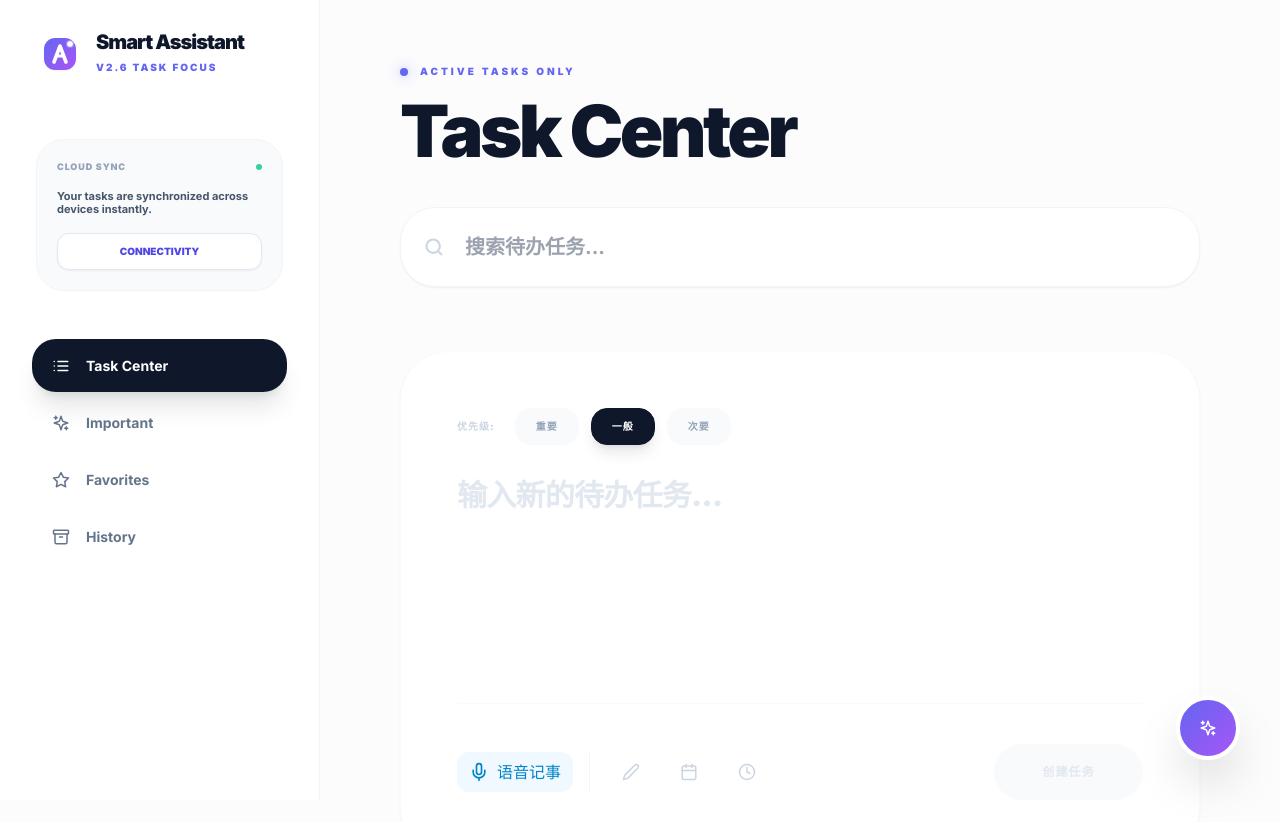
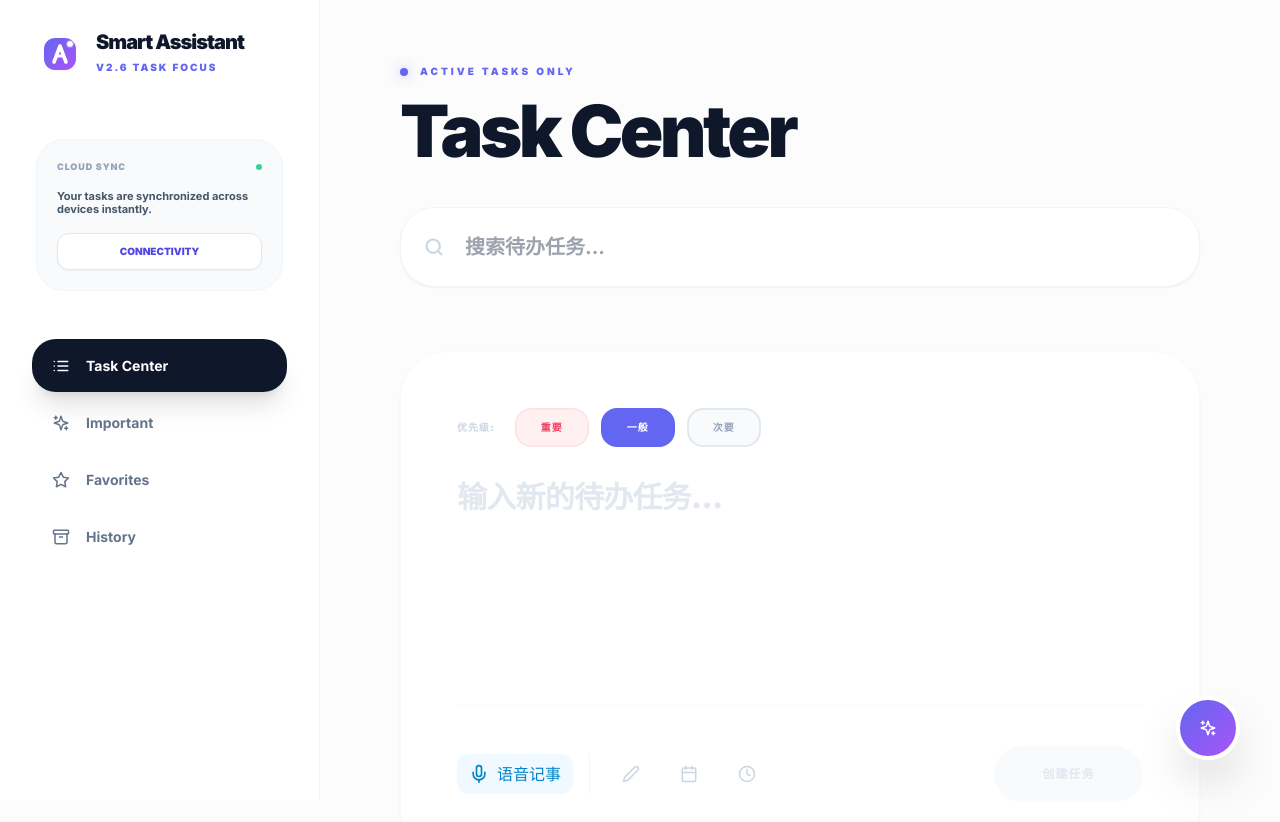
Before and after one commit to 821920046/Smart-Assistant, a React (Vite) app: page / in a window 1280 px wide. Shown: the top 822 px of the page. Built offline with nearby package versions, Linux system fonts and the light colour scheme.

Commit message:
feat(MemoEditor): Improve priority selection UI
Refactors the priority selection component in `MemoEditor.tsx` to use a configuration object for managing UI states and styles for each priority level. This improves code organization and maintainability.

```diff
--- a/components/MemoEditor.tsx
+++ b/components/MemoEditor.tsx
@@ -80,6 +80,24 @@ const MemoEditor: React.FC<MemoEditorProps> = ({ onSave }) => {
     }
   };
 
+  const priorityConfig = {
+    important: {
+      label: '重要',
+      active: 'bg-rose-500 text-white border-rose-500 shadow-rose-100',
+      inactive: 'bg-rose-50 text-rose-500 border-rose-100 hover:border-rose-200'
+    },
+    normal: {
+      label: '一般',
+      active: 'bg-indigo-500 text-white border-indigo-500 shadow-indigo-100',
+      inactive: 'bg-indigo-50 text-indigo-500 border-indigo-100 hover:border-indigo-200'
+    },
+    secondary: {
+      label: '次要',
+      active: 'bg-slate-500 text-white border-slate-500 shadow-slate-100',
+      inactive: 'bg-slate-50 text-slate-400 border-slate-200 hover:border-slate-300'
+    }
+  };
+
   return (
     <div className="bg-white rounded-[32px] md:rounded-[48px] p-6 md:p-14 border border-slate-50 shadow-sm focus-within:shadow-xl transition-all duration-500">
       <div className="flex flex-wrap items-center gap-3 mb-8">
@@ -88,13 +106,11 @@ const MemoEditor: React.FC<MemoEditorProps> = ({ onSave }) => {
           <button
             key={p}
             onClick={() => setPriority(p)}
-            className={`px-5 py-2.5 rounded-2xl text-[10px] font-black uppercase tracking-widest transition-all border ${
-              priority === p
-                ? 'bg-slate-900 text-white border-slate-900 shadow-lg'
-                : 'bg-slate-50 text-slate-400 border-slate-50 hover:border-slate-200'
+            className={`px-6 py-2.5 rounded-2xl text-[10px] font-black uppercase tracking-widest transition-all border-2 ${
+              priority === p ? priorityConfig[p].active : priorityConfig[p].inactive
             }`}
           >
-            {p === 'important' ? '重要' : p === 'normal' ? '一般' : '次要'}
+            {priorityConfig[p].label}
           </button>
         ))}
       </div>
@@ -126,11 +142,11 @@ const MemoEditor: React.FC<MemoEditorProps> = ({ onSave }) => {
           <VoiceInterface onTranscriptionComplete={(text) => setContent(prev => prev ? prev + '\n' + text : text)} isCompact={false} />
           <div className="h-10 w-[1px] bg-slate-100 hidden sm:block mx-1" />
           <div className="flex gap-2">
-            <button onClick={() => setShowWhiteboard(true)} className={`p-4 rounded-2xl transition-all active:scale ${sketchData ? 'bg-indigo-50 text-indigo-600' : 'text-slate-300 hover:bg-slate-50'}`} title="添加手绘">
+            <button onClick={() => setShowWhiteboard(true)} className={`p-4 rounded-2xl transition-all active-scale ${sketchData ? 'bg-indigo-50 text-indigo-600' : 'text-slate-300 hover:bg-slate-50'}`} title="添加手绘">
               <Icons.Pen />
             </button>
             <div className="relative">
-              <button onClick={() => dateInputRef.current?.showPicker()} className={`p-4 rounded-2xl transition-all active:scale ${dueDate ? 'text-indigo-600 bg-indigo-50' : 'text-slate-300 hover:bg-slate-50'}`}>
+              <button onClick={() => dateInputRef.current?.showPicker()} className={`p-4 rounded-2xl transition-all active-scale ${dueDate ? 'text-indigo-600 bg-indigo-50' : 'text-slate-300 hover:bg-slate-50'}`}>
                 <Icons.Calendar />
               </button>
               <input ref={dateInputRef} type="date" className="absolute opacity-0 w-0 h-0" value={dueDate} onChange={(e) => setDueDate(e.target.value)} />
@@ -138,7 +154,7 @@ const MemoEditor: React.FC<MemoEditorProps> = ({ onSave }) => {
             <div className="relative">
               <button
                 onClick={() => setShowReminderOptions(!showReminderOptions)}
-                className={`p-4 rounded-2xl transition-all active:scale ${reminderAt ? 'text-indigo-600 bg-indigo-50' : 'text-slate-300 hover:bg-slate-50'}`}
+                className={`p-4 rounded-2xl transition-all active-scale ${reminderAt ? 'text-indigo-600 bg-indigo-50' : 'text-slate-300 hover:bg-slate-50'}`}
               >
                 <Icons.Clock />
               </button>
```
